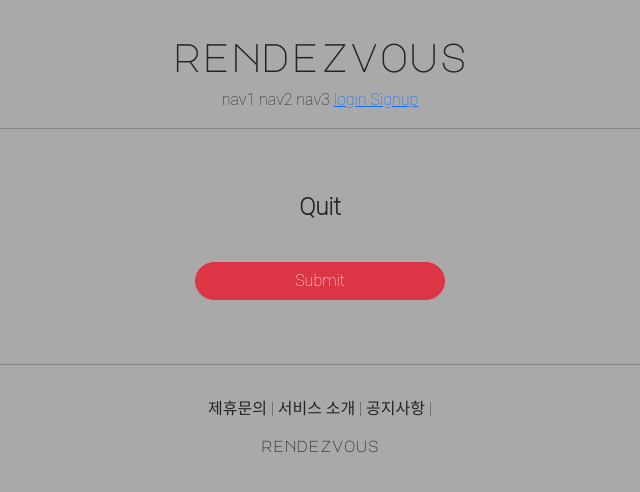
After one commit to esunn0412/rendezvous, a Django app: template accountapp/templates/accountapp/delete.html in a window 1280 px wide. The commit adds this page. Shown: the top 492 px of the page, without its empty margins (320-960 px from the left). Run offline with Django 5.2, Linux system fonts and the light colour scheme; the template is opened without the code that fills it, so the values that code supplies are empty; some libraries are stand-ins or nearby versions.

Commit message:
delete account + signup in nav

```diff
--- /dev/null
+++ b/accountapp/templates/accountapp/delete.html
@@ -0,0 +1,17 @@
+{% extends 'base.html' %}
+{% load bootstrap4 %}
+
+{% block content %}
+
+    <div style="text-align: center;max-width:500px; margin: 4rem auto">
+        <div class="mb-4">
+            <h4>Quit</h4>
+        </div>
+        <form action="{% url 'accountapp:delete' pk=user.pk %}" method="post">
+            {% csrf_token %}
+{#            {{ form }}#}
+            <input type="submit" class="btn btn-danger rounded-pill col-6 mt-3">
+        </form>
+    </div>
+
+{% endblock %}
--- a/accountapp/templates/accountapp/detail.html
+++ b/accountapp/templates/accountapp/detail.html
@@ -17,6 +17,11 @@
                     Change Info
                 </p>
             </a>
+            <a href="{% url 'accountapp:delete' pk=user.pk %}">
+                <p>
+                    Quit
+                </p>
+            </a>
             {% endif %}
         </div>
     </div>
--- a/accountapp/urls.py
+++ b/accountapp/urls.py
@@ -1,7 +1,7 @@
 from django.contrib.auth.views import LoginView, LogoutView
 from django.urls import path
 
-from accountapp.views import hello_world, AccountCreateView, AccountDetailView, AccountUpdateView
+from accountapp.views import hello_world, AccountCreateView, AccountDetailView, AccountUpdateView, AccountDeleteView
 
 app_name = "accountapp"
 
@@ -12,4 +12,5 @@ urlpatterns = [
     path('create/', AccountCreateView.as_view(), name='create'),
     path('detail/<int:pk>', AccountDetailView.as_view(), name='detail'),
     path('update/<int:pk>', AccountUpdateView.as_view(), name='update'),
+    path('delete/<int:pk>', AccountDeleteView.as_view(), name='delete'),
 ]
--- a/templates/header.html
+++ b/templates/header.html
@@ -9,6 +9,9 @@
         {% if not user.is_authenticated %}
         <a href="{% url 'accountapp:login' %}?next={{ request.path }}">
             <span>login</span>
+        </a>
+        <a href="{% url 'accountapp:create' %}">
+            <span>Signup</span>
         </a>
         {% else %}
              <a href="{% url 'accountapp:detail' pk=user.pk %}">
```
Also changed, not shown: accountapp/views.py (+6 -1 lines).
